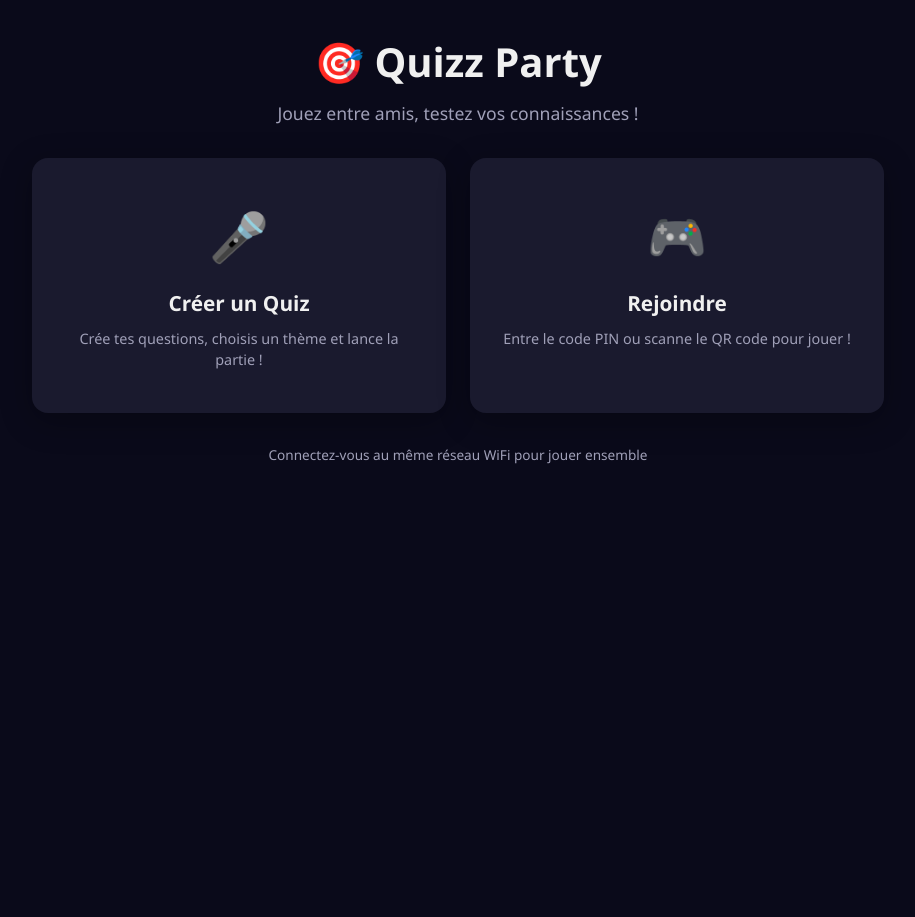
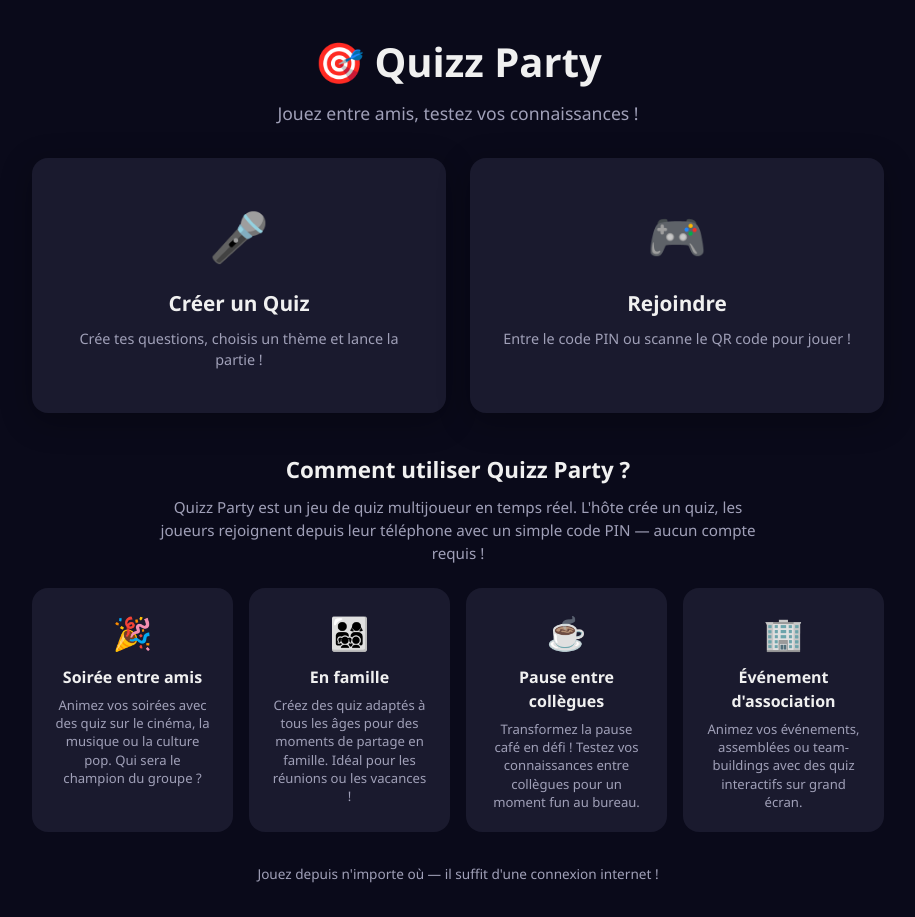
Before and after one commit to ahamzaoui/quizz-party, a website: page public/index.html in a window 1280 px wide. Shown: the whole page, without its empty margins (182-1097 px from the left). Before the commit the page ends 800 px from the top, so only its background shows below. Drawn offline with Linux system fonts and the light colour scheme.

Commit message:
Use cases homepage + admin history tables + kick player

```diff
--- a/public/css/style.css
+++ b/public/css/style.css
@@ -342,7 +342,20 @@ select option { background: var(--bg-card); }
 .results-controls .btn-control { font-size: 1rem; padding: 0.8rem 1.5rem; }
 
 /* ── Footer ── */
-.home-footer { text-align: center; color: var(--text-muted); font-size: 0.85rem; }
+.home-footer { text-align: center; color: var(--text-muted); font-size: 0.85rem; margin-top: 2rem; }
+
+.use-cases { margin-top: 2.5rem; text-align: center; }
+.use-cases h2 { font-size: 1.4rem; margin-bottom: 0.6rem; }
+.use-cases > p { color: var(--text-muted); font-size: 0.95rem; max-width: 600px; margin: 0 auto 1.5rem; line-height: 1.5; }
+.use-case-grid { display: grid; grid-template-columns: repeat(auto-fill, minmax(200px, 1fr)); gap: 1rem; }
+.use-case-card {
+  background: var(--bg-card); border-radius: var(--radius); padding: 1.3rem;
+  text-align: center; transition: transform 0.2s, background 0.2s;
+}
+.use-case-card:hover { transform: translateY(-3px); background: var(--bg-card-hover); }
+.use-case-icon { font-size: 2rem; display: block; margin-bottom: 0.5rem; }
+.use-case-card h3 { font-size: 1rem; margin-bottom: 0.4rem; }
+.use-case-card p { color: var(--text-muted); font-size: 0.82rem; line-height: 1.4; }
 
 /* ── AI Section ── */
 .ai-section {
--- a/public/index.html
+++ b/public/index.html
@@ -26,8 +26,35 @@
       </a>
     </div>
 
+    <div class="use-cases">
+      <h2>Comment utiliser Quizz Party ?</h2>
+      <p>Quizz Party est un jeu de quiz multijoueur en temps réel. L'hôte crée un quiz, les joueurs rejoignent depuis leur téléphone avec un simple code PIN — aucun compte requis !</p>
+      <div class="use-case-grid">
+        <div class="use-case-card">
+          <span class="use-case-icon">🎉</span>
+          <h3>Soirée entre amis</h3>
+          <p>Animez vos soirées avec des quiz sur le cinéma, la musique ou la culture pop. Qui sera le champion du groupe ?</p>
+        </div>
+        <div class="use-case-card">
+          <span class="use-case-icon">👨‍👩‍👧‍👦</span>
+          <h3>En famille</h3>
+          <p>Créez des quiz adaptés à tous les âges pour des moments de partage en famille. Idéal pour les réunions ou les vacances !</p>
+        </div>
+        <div class="use-case-card">
+          <span class="use-case-icon">☕</span>
+          <h3>Pause entre collègues</h3>
+          <p>Transformez la pause café en défi ! Testez vos connaissances entre collègues pour un moment fun au bureau.</p>
+        </div>
+        <div class="use-case-card">
+          <span class="use-case-icon">🏢</span>
+          <h3>Événement d'association</h3>
+          <p>Animez vos événements, assemblées ou team-buildings avec des quiz interactifs sur grand écran.</p>
+        </div>
+      </div>
+    </div>
+
     <footer class="home-footer">
-      <p>Connectez-vous au même réseau WiFi pour jouer ensemble</p>
+      <p>Jouez depuis n'importe où — il suffit d'une connexion internet !</p>
     </footer>
   </div>
 </body>
```
Also changed, not shown: stats.json (+35 -13 lines), 1 other file.
